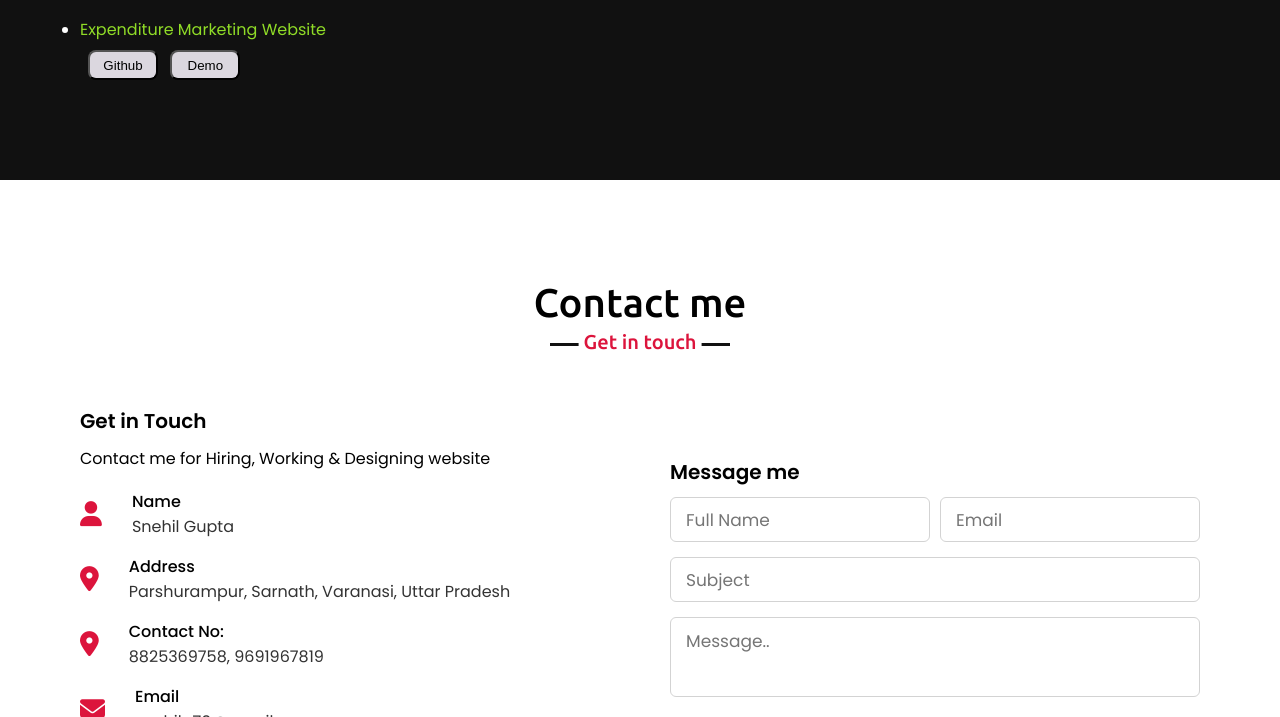
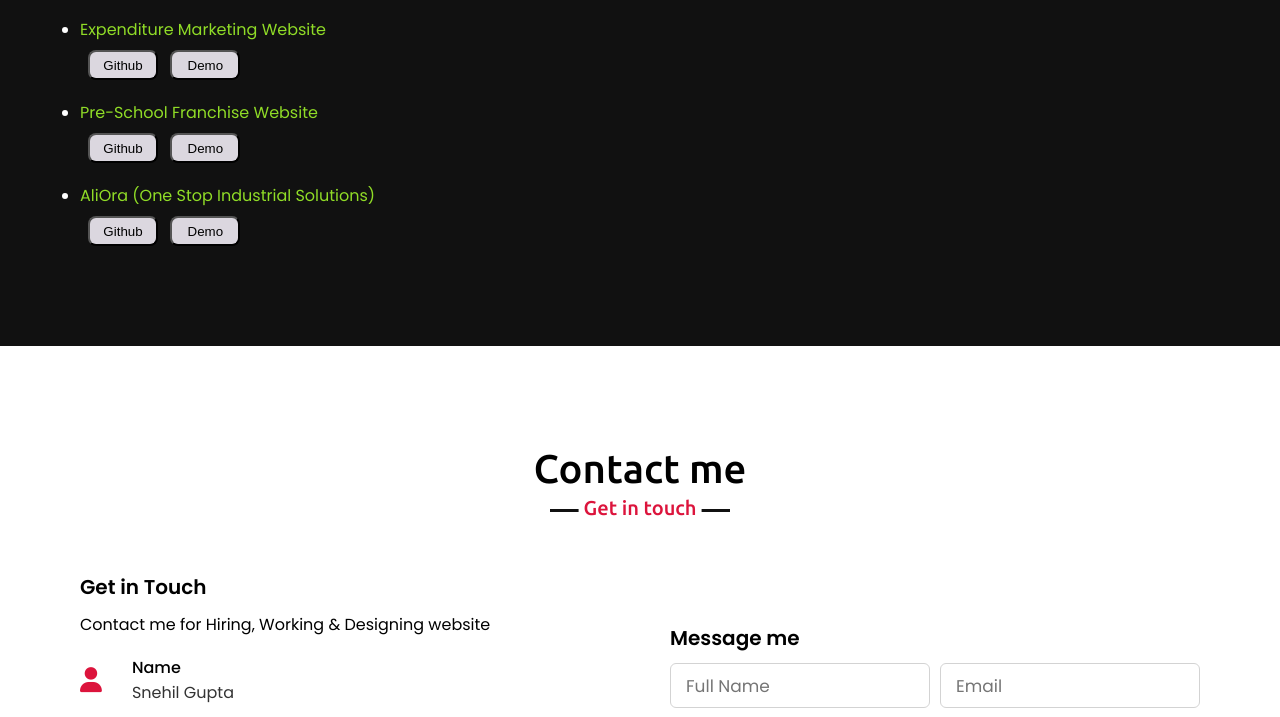
Before and after one commit to Snehil133/Portfolio, a plain HTML site: page index.html in a window 1280 px wide. Shown: the part 3897-4614 px from the top of the page. Drawn offline with nearby package versions, Linux system fonts and the light colour scheme.

Commit message:
new projects added

```diff
--- a/index.html
+++ b/index.html
@@ -303,6 +303,22 @@
                             <a target="_blank" href="https://expensemarketingwebsite.netlify.app/"> <button class="btn btn-primary" type="button">Demo</button></a>
 
                           </div>
+                        <li><a target="_blank" href="#">Pre-School Franchise Website</a></li>
+                        <div class="d-grid gap-2 d-md-block">
+
+                            <a target="_blank" href="https://github.com/Snehil133/school_management.git"> <button class="btn btn-primary" type="button">Github</button></a>
+
+                            <a target="_blank" href="https://smilers.co.in/"> <button class="btn btn-primary" type="button">Demo</button></a>
+
+                          </div>
+                        <li><a target="_blank" href="#">AliOra (One Stop Industrial Solutions)</a></li>
+                        <div class="d-grid gap-2 d-md-block">
+
+                            <a target="_blank" href="https://github.com/Snehil133/aliora.git"> <button class="btn btn-primary" type="button">Github</button></a>
+
+                            <a target="_blank" href="https://www.aliora.co.in/"> <button class="btn btn-primary" type="button">Demo</button></a>
+
+                          </div>
                     </ul>
                 </div>
                 <div class="two">
```
